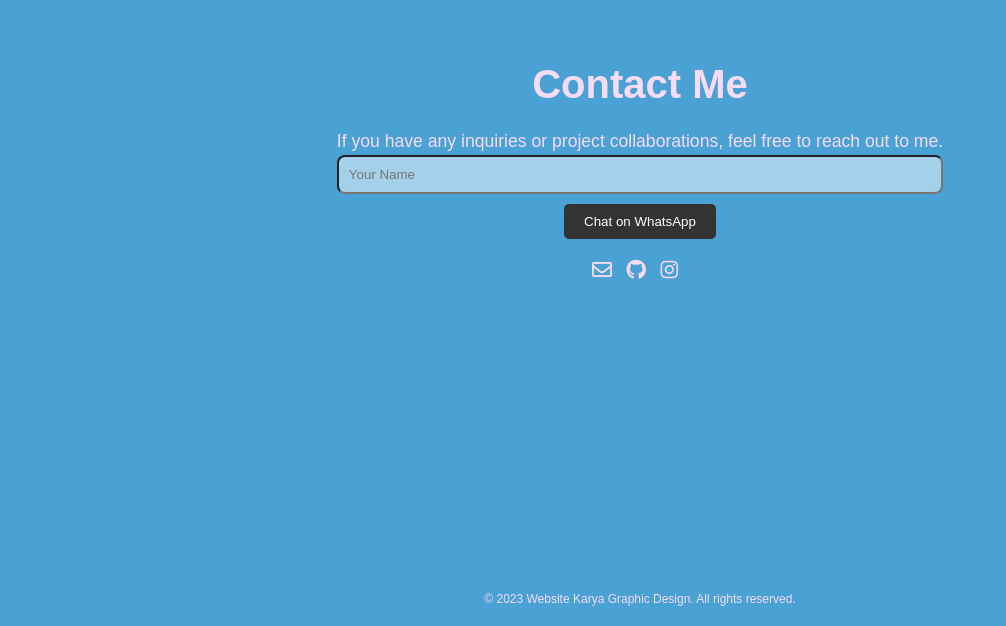
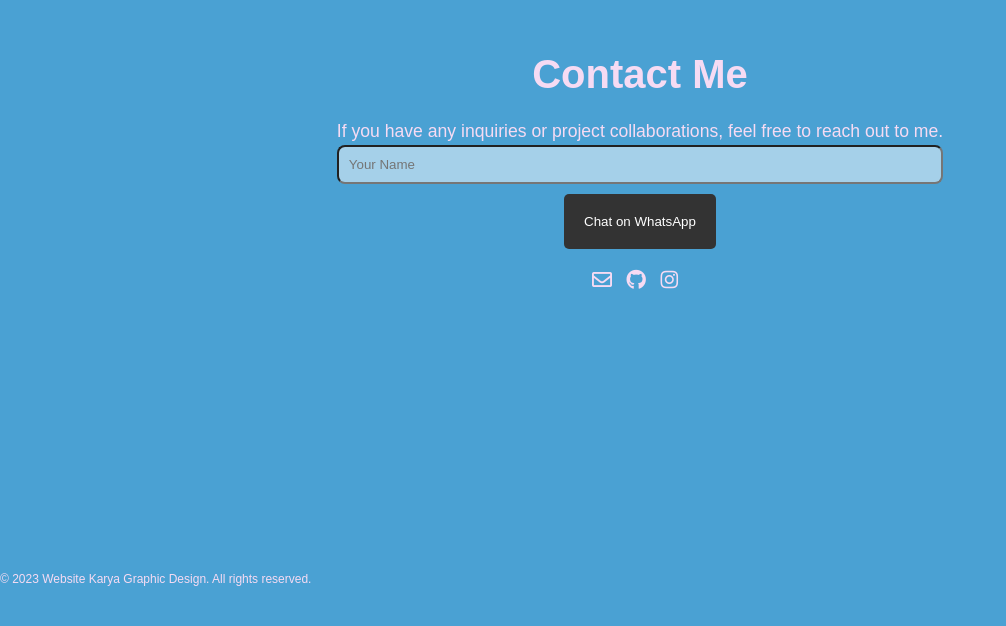
Before and after one commit to BEEYOGS/Portofolio-Yogi, a plain HTML site: page index.html in a window 1280 px wide. Shown: the part 2628-3254 px from the top of the page, without its empty margins (0-1006 px from the left). After the commit the page ends 3214 px from the top, so only its background shows below. Drawn offline with nearby package versions, Linux system fonts and the light colour scheme; a web font is replaced by a local one.

Commit message:
Update style.css

```diff
--- a/style.css
+++ b/style.css
@@ -58,12 +58,14 @@ header {
 nav {
   display: flex;
   gap: 20px;
+  cursor: progres;
 }
 
 nav a {
   color: #E966A0;
   text-decoration: none;
   font-weight: 500;
+  cursor: progres;
   transition: color 0.3s ease;
   position: relative;
 }
@@ -163,10 +165,7 @@ section p {
   border: none;
   padding: 10px 20px;
   border-radius: 5px;
-  cursor: pointer;
-}
-
-footer {
+  cursor: progres;
   color: #fff;
   padding: 20px;
   text-align: center;
```
